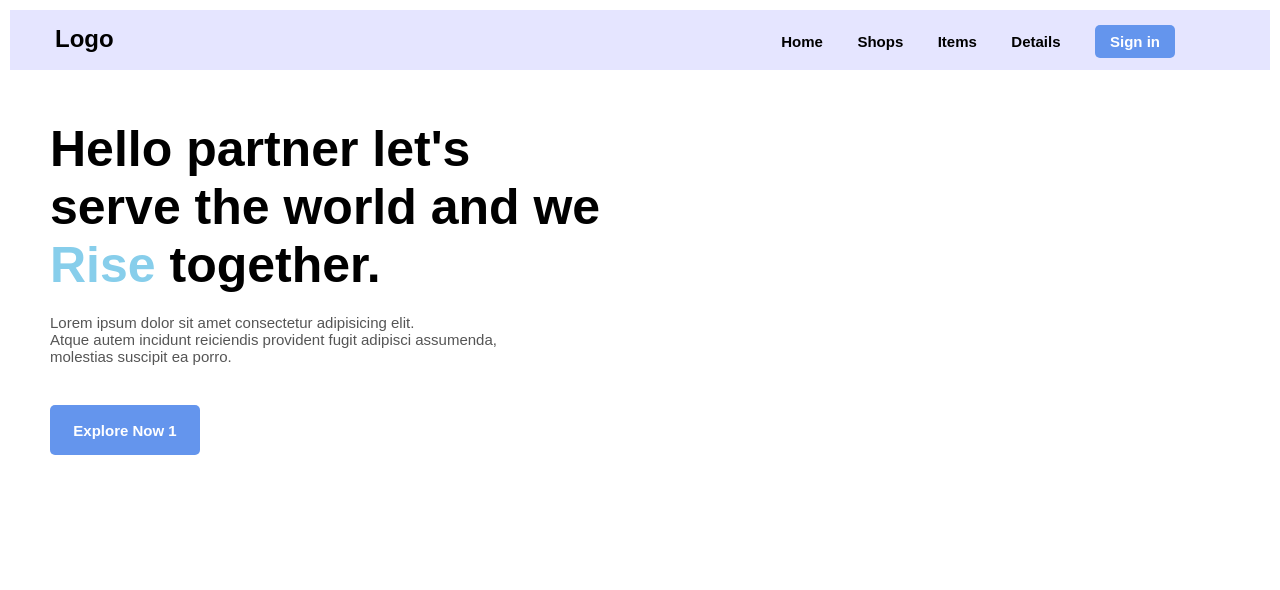
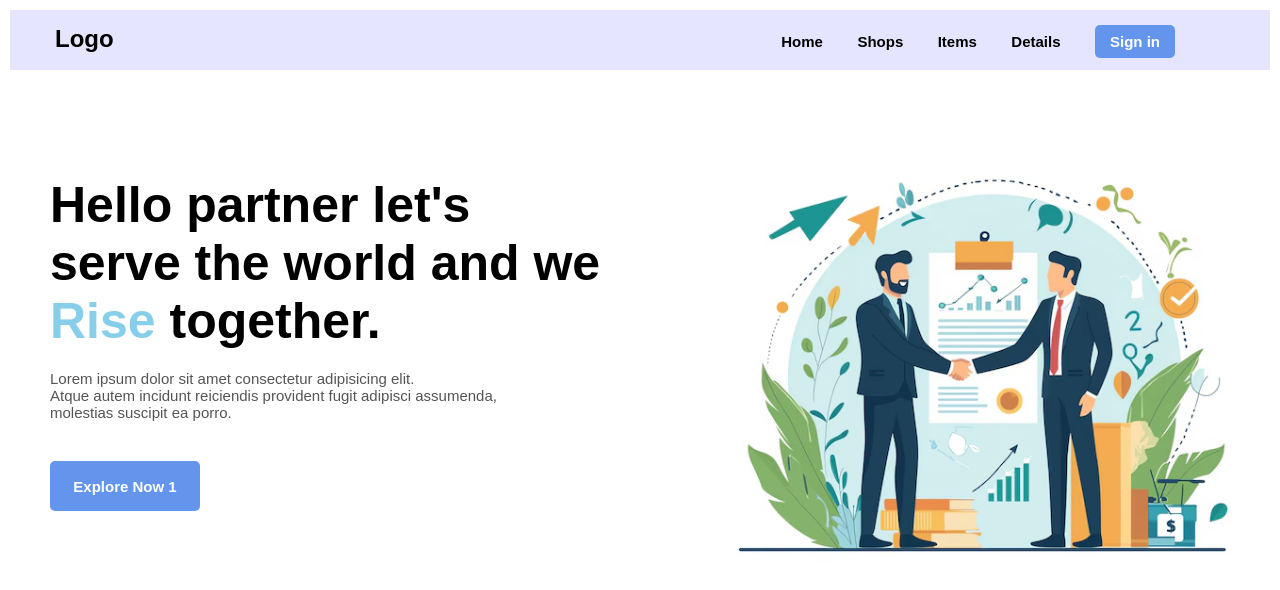
Before and after one commit to mdirtezasaquib/CLASS-PROJECT, a plain HTML site: page index.html in a window 1280 px wide. Drawn offline with Linux system fonts and the light colour scheme.

Commit message:
Update index.html

```diff
--- a/index.html
+++ b/index.html
@@ -116,7 +116,7 @@
             </div>
         </div>
         <div class="image-content">
-            <img src="/CLASS PROJECT/IMAGE/man2.avif" alt="">
+            <img src="IMAGE/man2.avif" alt="">
         </div>
     </div>
 </body>
```
